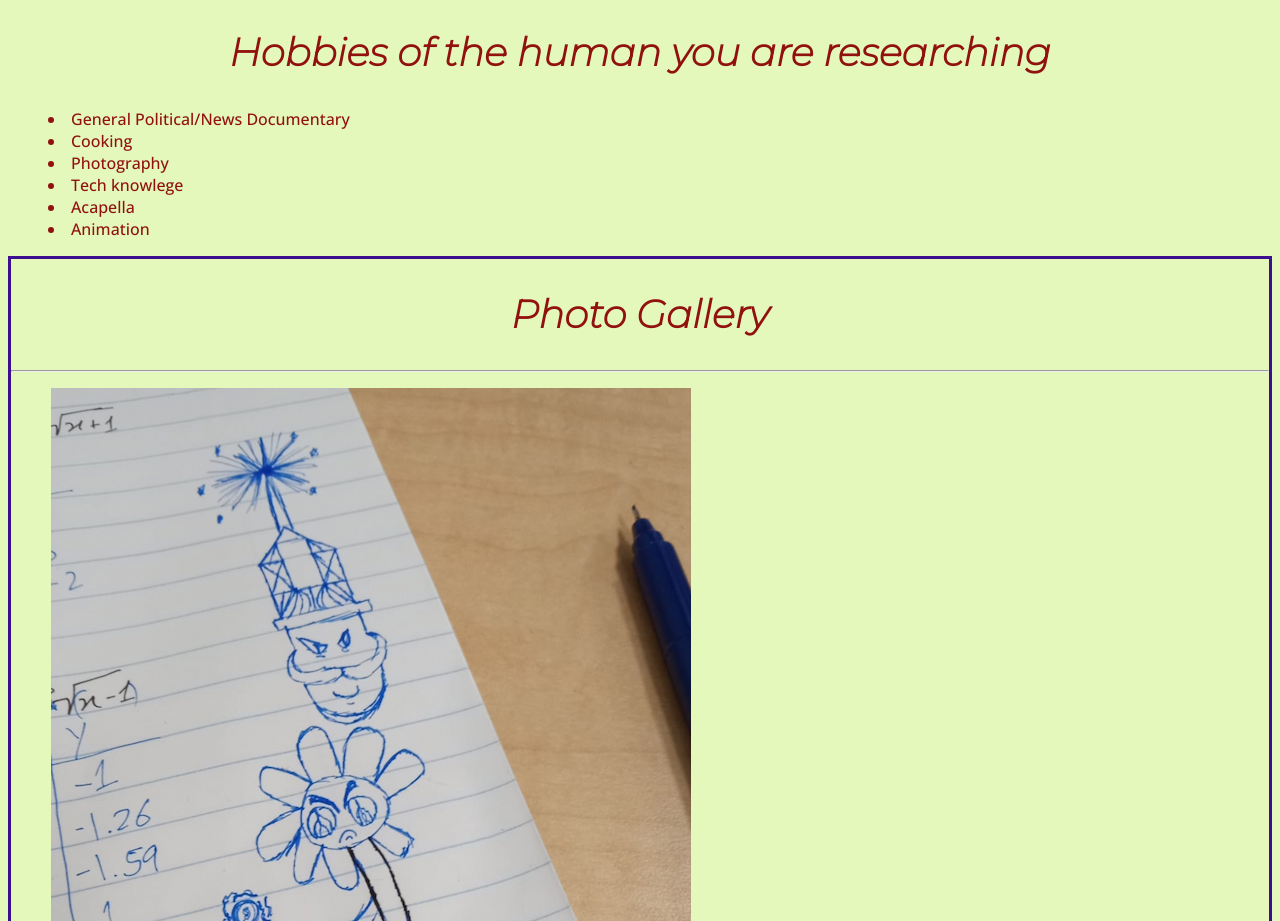
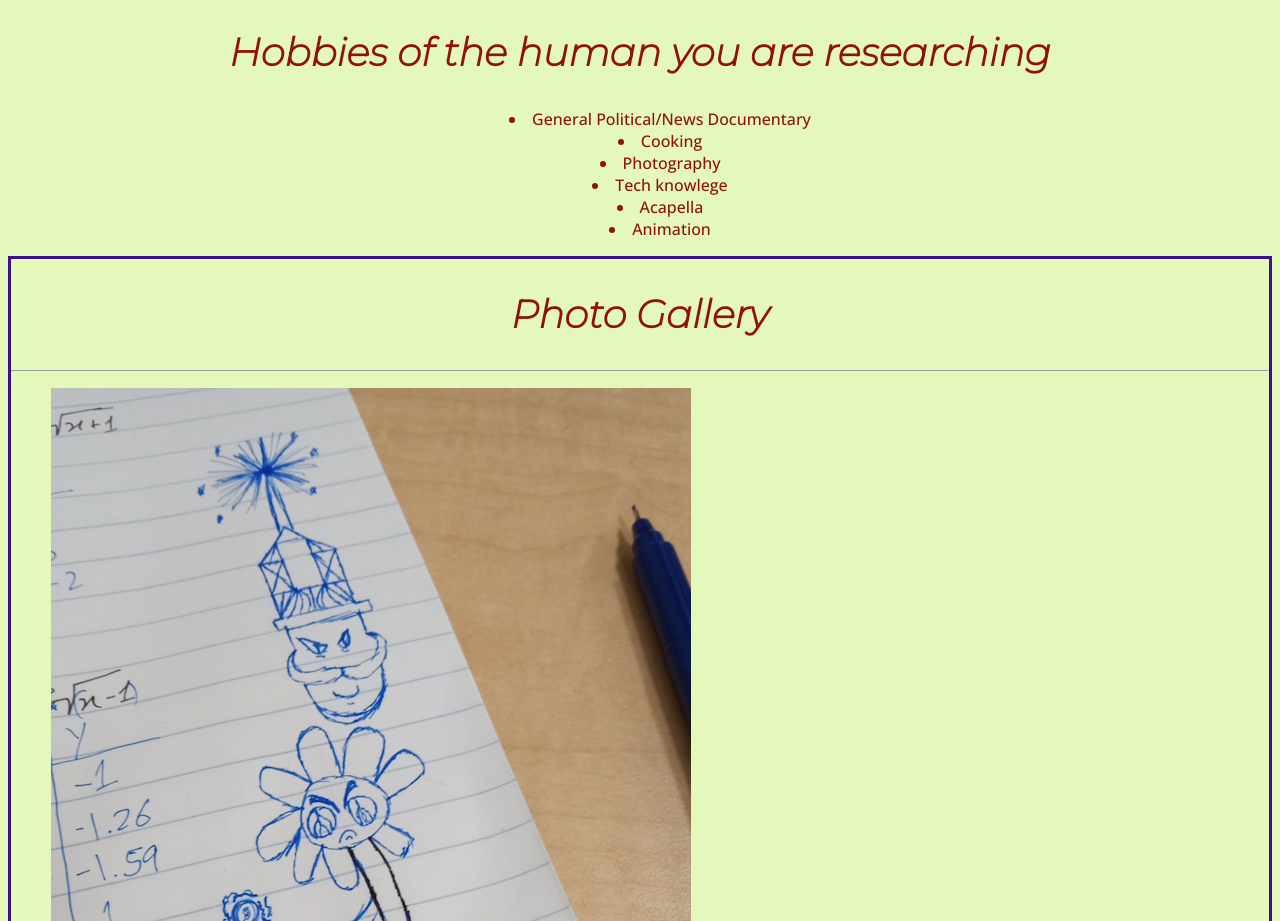
Before and after one commit to RVCC-IDMX/about-me-MHD2004, a plain HTML site: page index.html in a window 1280 px wide. Shown: the part 1611-2532 px from the top of the page. Drawn offline with nearby package versions, Linux system fonts and the light colour scheme.

Commit message:
Center Hobbies + 1st Media query

```diff
--- a/css/style.css
+++ b/css/style.css
@@ -26,6 +26,7 @@ h2 {
     font-family: 'Montserrat', sans-serif;
     font-size: 29pt;
     text-align: center;
+
 
 }
 
@@ -85,5 +86,25 @@ border-style: solid;
     text-align: left;
     list-style: inside;
 
+    display: flex;
+    flex-direction: column;
+    align-items: center;
 
 }
+
+
+@media screen and (min-width: 60em)  {
+    figure {
+        display:grid;
+        grid-template-columns: 2fr 1fr;
+    }
+
+    figcaption {
+        display:flex;
+        justify-content: center;
+        align-items: center;
+        font-size: 2rem;
+        margin-left: 1rem;
+    }
+
+}
```
